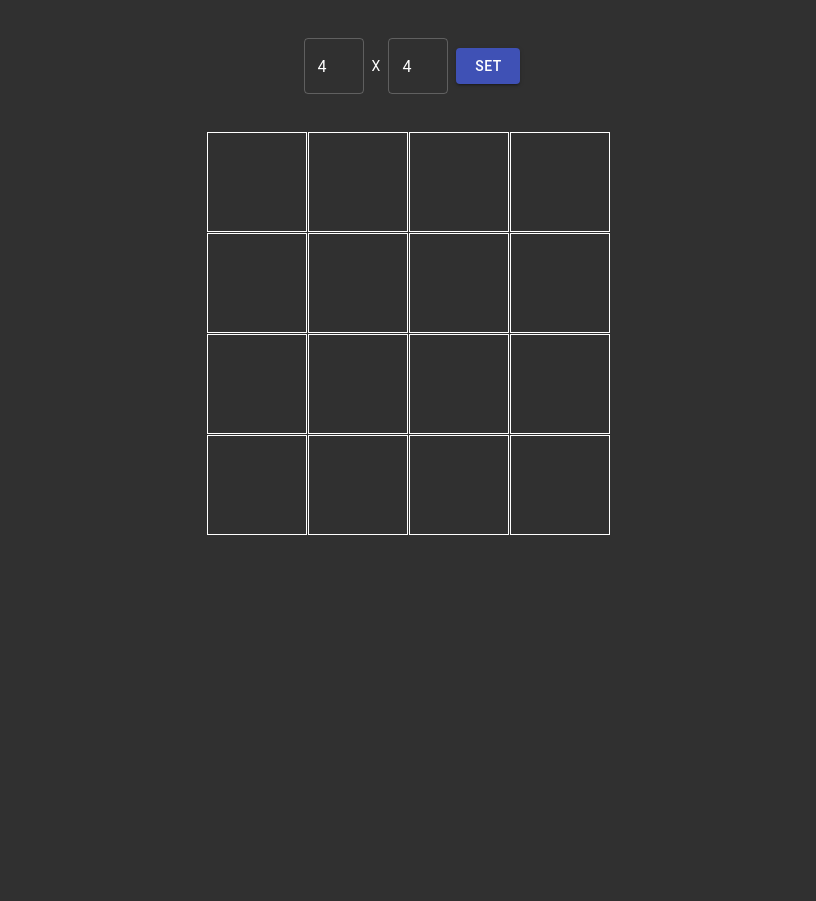
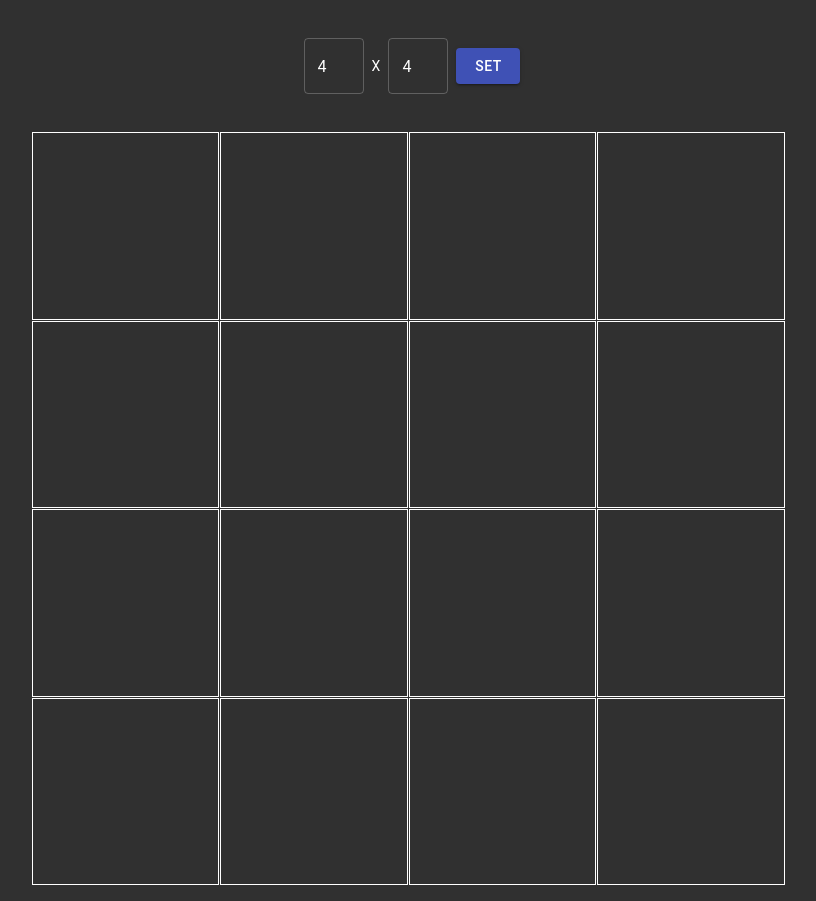
Before and after one commit to raksitnongbua/tic-tac-toe, a React (Create React App) app: page / in a window 1280 px wide. Shown: the whole page, without its empty margins (232-1048 px from the left). Before the commit the page ends 800 px from the top, so only its background shows below. Built offline with nearby package versions, Linux system fonts and the light colour scheme.

Commit message:
add function resize square boxes by board size

```diff
--- a/src/components/Board.tsx
+++ b/src/components/Board.tsx
@@ -9,6 +9,7 @@ interface IProps {
   onSelect: (index: number) => void;
 }
 const Board: React.FC<IProps> = ({ size, boardData, onSelect }) => {
+  const baseSize = 3;
   return (
     <Box
       width="100%"
@@ -26,6 +27,7 @@ const Board: React.FC<IProps> = ({ size, boardData, onSelect }) => {
             key={`square-${i}`}
             value={boardData[i]}
             onClick={() => onSelect(i)}
+            scale={baseSize / size}
           />
         ))}
       </Box>
--- a/src/components/Square.tsx
+++ b/src/components/Square.tsx
@@ -1,33 +1,39 @@
 import React from 'react';
-import { Box, makeStyles, Typography } from '@material-ui/core';
+import { Box, makeStyles, Theme, Typography } from '@material-ui/core';
 
 interface IProps {
   value: string;
   onClick: () => void;
+  scale: number;
 }
-const useStyles = makeStyles({
+interface IStyleProps {
+  scale: number;
+}
+const baseFontSize = 10;
+const useStyles = makeStyles<Theme, IStyleProps>(() => ({
   text: {
     cursor: 'default',
+    fontSize: ({ scale }) => `calc(${scale}*${baseFontSize}rem)`,
   },
-});
-const Square: React.FC<IProps> = ({ value, onClick }) => {
-  const { text } = useStyles();
+}));
+const Square: React.FC<IProps> = ({ value, onClick, scale }) => {
+  const { text } = useStyles({ scale });
   const handleClick = () => {
     if (value === '') onClick();
   };
+  const baseBoxSize = 250;
+  const boxSize = baseBoxSize * scale;
   return (
     <Box
-      width={100}
-      height={100}
+      width={boxSize}
+      height={boxSize}
       border={1}
       display="flex"
       justifyContent="center"
       alignItems="center"
       onClick={handleClick}
     >
-      <Typography variant="h2" className={text}>
-        {value}
-      </Typography>
+      <Typography className={text}>{value}</Typography>
     </Box>
   );
 };
--- a/src/screens/Game.tsx
+++ b/src/screens/Game.tsx
@@ -10,7 +10,7 @@ enum GameStates {
   DRAW,
 }
 const minSize = 3;
-const maxSize = 15;
+const maxSize = 25;
 const Game = () => {
   const [currentSize, setCurrentSize] = useState(4);
   const comboWinsRef = useRef<number[][]>([]);
--- a/src/services/utils.ts
+++ b/src/services/utils.ts
@@ -1,5 +1,4 @@
 const createIndexArray = (size: number) => {
   return Array.apply(null, new Array(size)).map((_, i) => i);
 };
-
 export { createIndexArray };
```
